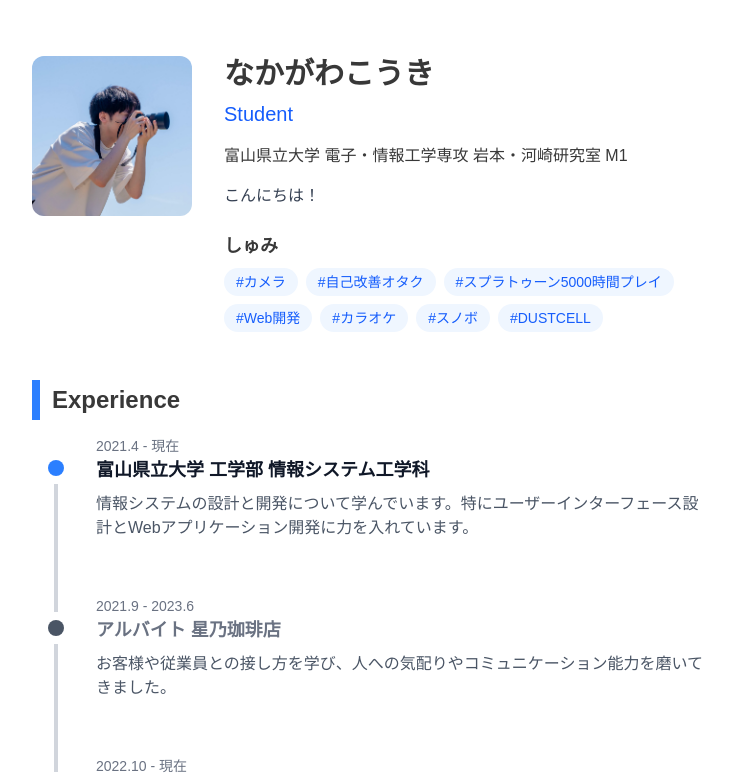
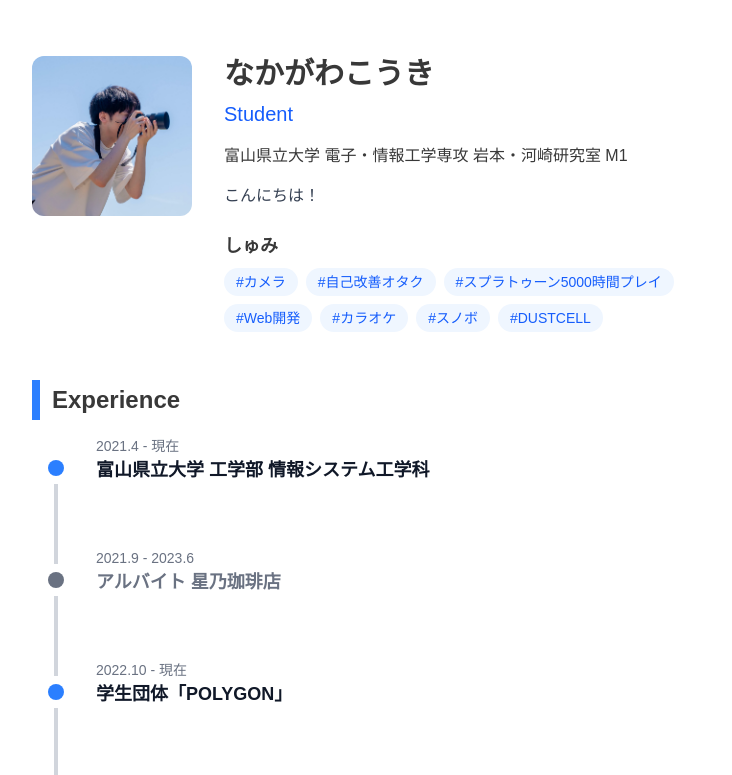
Before and after one commit to Minimalist-00/aws-my-portfolio, a Next.js app: page / in a window 1280 px wide. Shown: the top 775 px of the page, without its empty margins (272-1004 px from the left). Built offline with nearby package versions, Linux system fonts and the light colour scheme; a web font is replaced by a local one.

Commit message:
Timelineコンポーネントのスタイルを修正し、説明文の表示を削除。ハイライトの背景色を変更し、タイムラインの高さを固定。

```diff
--- a/src/app/components/Timeline.tsx
+++ b/src/app/components/Timeline.tsx
@@ -24,10 +24,8 @@ export default function Timeline({ items, title }: TimelineProps) {
           <div key={index} className="relative">
             <div className="flex items-start">
               <div className="flex flex-col items-center">
-                <div className={`w-4 h-4 rounded-full ${item.isHighlighted ? 'bg-blue-500' : 'bg-gray-600'} z-10`} />
-                {index < items.length && (
-                  <div className="my-2 w-1 bg-gray-300" style={{ height: item.description ? '8rem' : '4rem' }} />
-                )}
+                <div className={`w-4 h-4 rounded-full ${item.isHighlighted ? 'bg-blue-500' : 'bg-gray-500'} z-10`} />
+                <div className="my-2 w-1 h-20 bg-gray-300" />
               </div>
 
               <div className="ml-8 flex flex-col">
@@ -38,9 +36,6 @@ export default function Timeline({ items, title }: TimelineProps) {
                     <span className="bg-yellow-100 text-yellow-800 text-xs px-2 py-1 rounded">AWARD</span>
                   )}
                 </div>
-                {item.description && (
-                  <p className="text-gray-600 mt-2">{item.description}</p>
-                )}
               </div>
             </div>
           </div>
```
